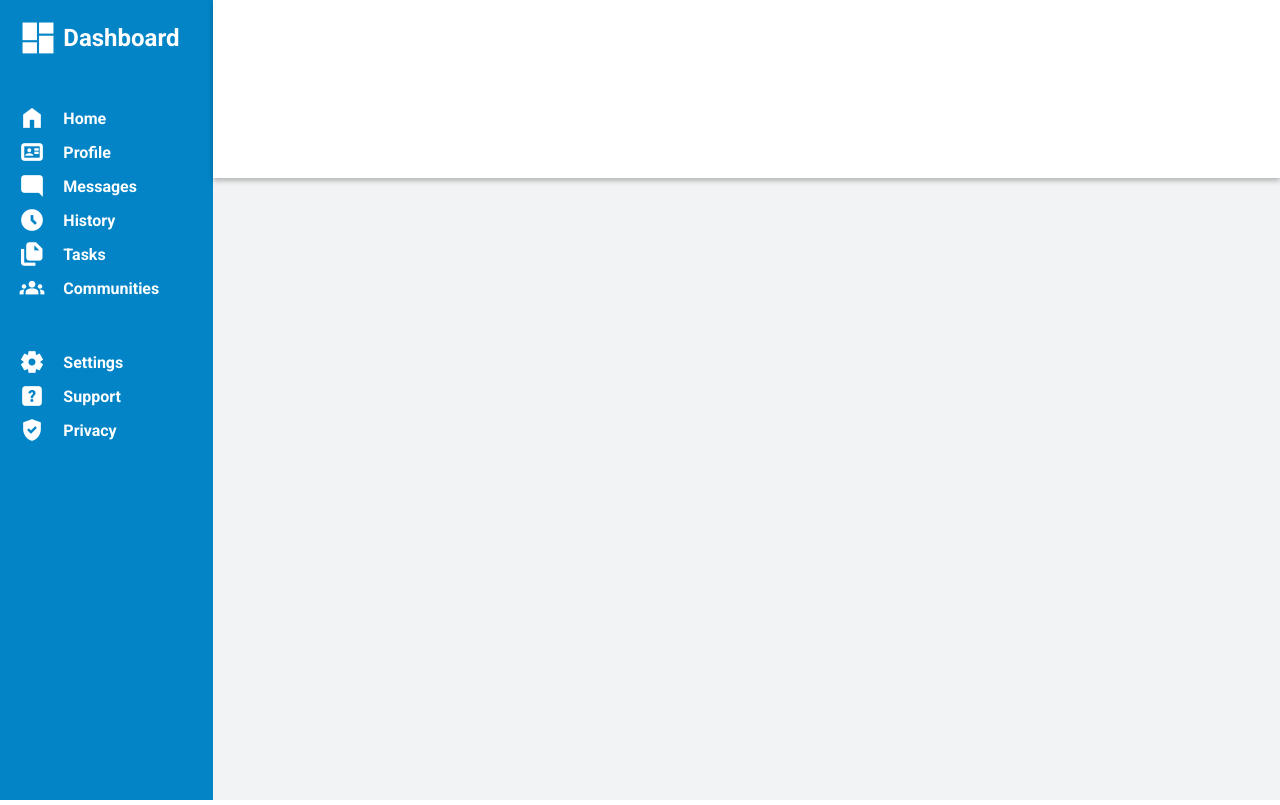
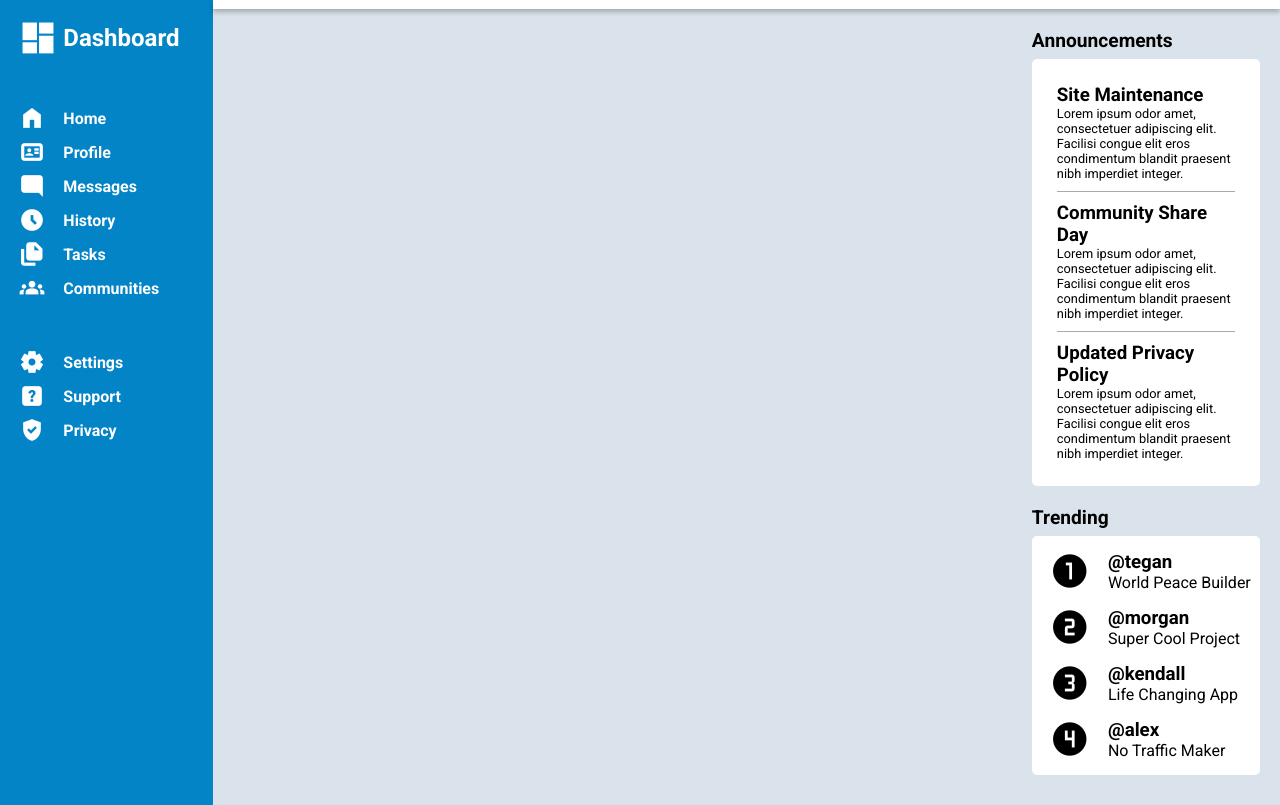
Before and after one commit to Murfew/Admin-Dashboard, a plain HTML site: page index.html in a window 1280 px wide. Drawn offline with nearby package versions, Linux system fonts and the light colour scheme.

Commit message:
palced content for main-content except for projects

```diff
--- a/index.html
+++ b/index.html
@@ -48,8 +48,60 @@
     </div>
     <div class="main-content">
       <div class="projects"></div>
-      <div class="announcements"></div>
-      <div class="trending"></div>
+      <div class="announcements">
+        <h2>Announcements</h2>
+        <div class="content">
+          <div>
+            <h3>Site Maintenance</h3>
+            <p>
+              Lorem ipsum odor amet, consectetuer adipiscing elit. Facilisi
+              congue elit eros condimentum blandit praesent nibh imperdiet
+              integer.
+            </p>
+          </div>
+          <div>
+            <h3>Community Share Day</h3>
+            <p>
+              Lorem ipsum odor amet, consectetuer adipiscing elit. Facilisi
+              congue elit eros condimentum blandit praesent nibh imperdiet
+              integer.
+            </p>
+          </div>
+          <div>
+            <h3>Updated Privacy Policy</h3>
+            <p>
+              Lorem ipsum odor amet, consectetuer adipiscing elit. Facilisi
+              congue elit eros condimentum blandit praesent nibh imperdiet
+              integer.
+            </p>
+          </div>
+        </div>
+      </div>
+      <div class="trending">
+        <h2>Trending</h2>
+        <div class="content">
+          <span class="material-symbols-outlined">counter_1</span>
+          <div class="user">
+            <h3>@tegan</h3>
+            <p>World Peace Builder</p>
+          </div>
+          <span class="material-symbols-outlined">counter_2</span>
+          <div class="user">
+            <h3>@morgan</h3>
+            <p>Super Cool Project</p>
+          </div>
+          <span class="material-symbols-outlined">counter_3</span>
+          <div class="user">
+            <h3>@kendall</h3>
+            <p>Life Changing App</p>
+          </div>
+          <span class="material-symbols-outlined">counter_4</span>
+          <div class="user">
+            <h3>@alex</h3>
+            <p>No Traffic Maker</p>
+          </div>
+        </div>
+      </div>
     </div>
   </body>
 </html>
--- a/styles.css
+++ b/styles.css
@@ -72,9 +72,10 @@ body {
 }
 
 .main-content {
-  background-color: #f2f3f4;
+  background-color: #dae2eb;
   display: grid;
-  grid-template: repeat(2, 1fr) / 3.5fr 1fr;
+  grid-template: repeat(2, max-content) / 3.5fr 1fr;
+  padding: 20px 20px 30px 20px;
 }
 
 .projects {
@@ -84,8 +85,60 @@ body {
 
 .announcements {
   grid-column: 2;
+  margin-bottom: 20px;
 }
 
 .trending {
   grid-column: 2;
 }
+
+.content {
+  background-color: #ffffff;
+}
+
+.projects ~ div h2 {
+  font-size: 1.2em;
+}
+
+.announcement h3 {
+  font-size: 1em;
+}
+
+.announcements p {
+  font-size: 0.8em;
+}
+
+.trending .content {
+  display: grid;
+  grid-template: repeat(4, 1fr) / 1fr 2fr;
+  row-gap: 15px;
+  border-radius: 5px;
+  padding-top: 15px;
+  padding-bottom: 15px;
+}
+
+.trending .content .material-symbols-outlined {
+  place-self: center;
+  font-size: 40px;
+}
+
+.main-content h2 {
+  margin-bottom: 7px;
+}
+
+.announcements .content {
+  padding: 15px 25px 15px;
+  border-radius: 5px;
+}
+
+.announcements .content h3 {
+  margin-top: 10px;
+}
+
+.announcements .content div:not(:last-child) {
+  border-bottom: 1px solid darkgray;
+}
+
+.announcements .content p {
+  margin-bottom: 10px;
+}
```
